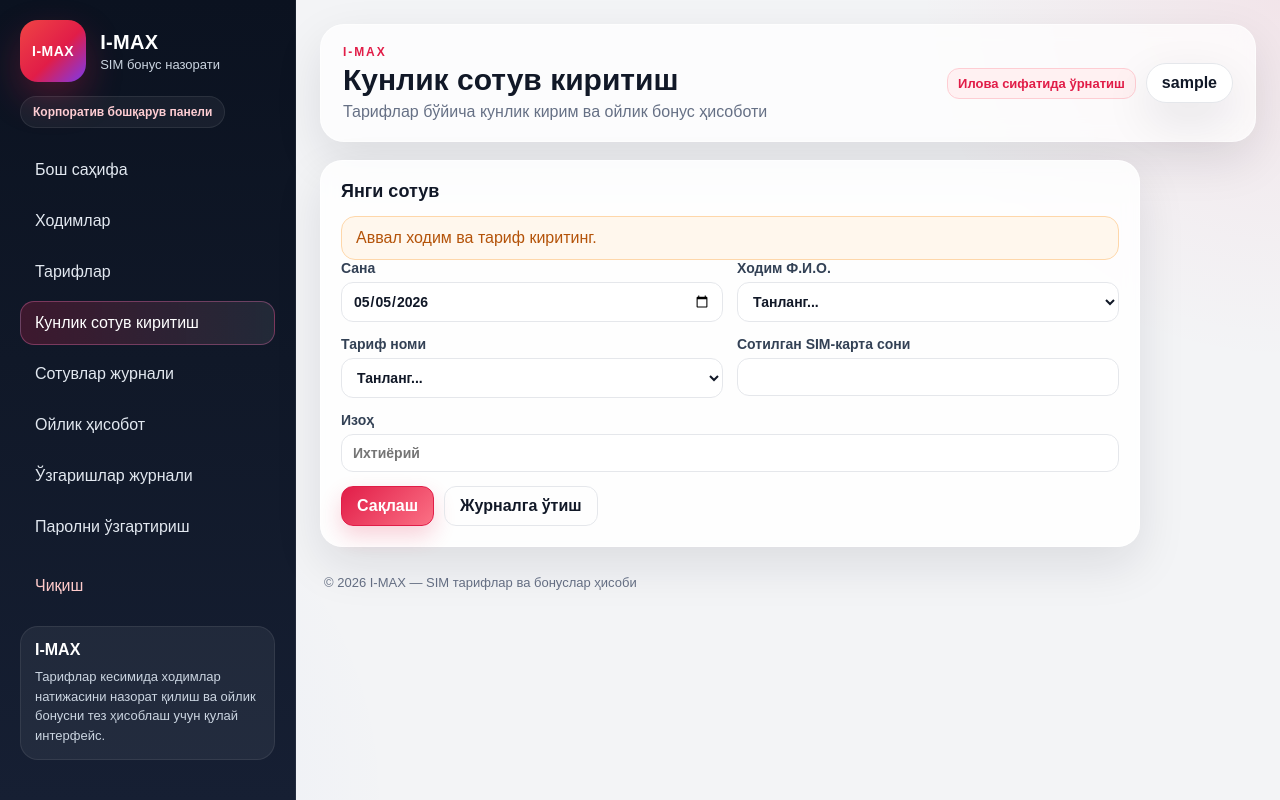
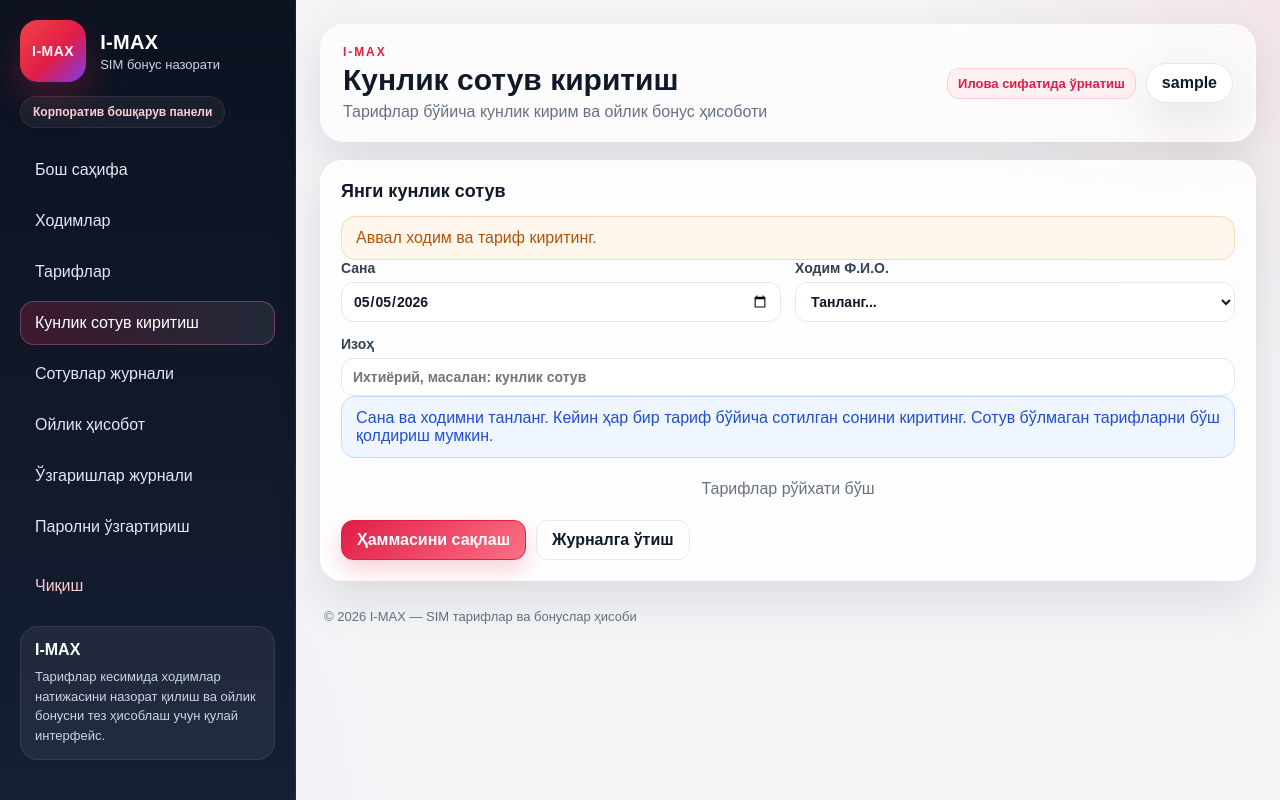
Before and after one commit to botir6-blip/gsm, a Flask app: page /sales/new in a window 1280 px wide. Run offline with Flask 3, Linux system fonts and the light colour scheme; the visitor is signed in with stand-in values (Sample User, id 1); some libraries are stand-ins or nearby versions.

Commit message:
Add files via upload

```diff
--- a/templates/sale_form.html
+++ b/templates/sale_form.html
@@ -2,11 +2,13 @@
 {% block title %}{% if sale %}Сотувни ўзгартириш{% else %}Кунлик сотув киритиш{% endif %}{% endblock %}
 {% block header %}{% if sale %}Сотувни ўзгартириш{% else %}Кунлик сотув киритиш{% endif %}{% endblock %}
 {% block content %}
-<section class="panel narrow">
-    <div class="panel-title">{% if sale %}Маълумотни таҳрирлаш{% else %}Янги сотув{% endif %}</div>
+<section class="panel {% if sale %}narrow{% else %}daily-sale-panel{% endif %}">
+    <div class="panel-title">{% if sale %}Маълумотни таҳрирлаш{% else %}Янги кунлик сотув{% endif %}</div>
     {% if not employees or not tariffs %}
         <div class="alert warning">Аввал ходим ва тариф киритинг.</div>
     {% endif %}
+
+    {% if sale %}
     <form method="post" class="form-grid">
         <label>Сана
             <input type="date" name="sale_date" value="{{ sale.sale_date if sale else today }}" required>
@@ -33,15 +35,58 @@
         <label class="span-2">Изоҳ
             <input type="text" name="comment" value="{{ sale.comment if sale and sale.comment else '' }}" placeholder="Ихтиёрий">
         </label>
-        {% if sale %}
         <label class="span-2">Ўзгартириш сабаби <span class="required">*</span>
             <input type="text" name="reason" required placeholder="Масалан: сотув сони нотўғри киритилган">
         </label>
-        {% endif %}
         <div class="actions span-2">
             <button type="submit" class="btn primary">Сақлаш</button>
             <a href="{{ url_for('sales_journal') }}" class="btn ghost">Журналга ўтиш</a>
         </div>
     </form>
+    {% else %}
+    <form method="post" class="daily-sale-form">
+        <div class="form-grid daily-head-grid">
+            <label>Сана
+                <input type="date" name="sale_date" value="{{ today }}" required>
+            </label>
+            <label>Ходим Ф.И.О.
+                <select name="employee_id" required>
+                    <option value="">Танланг...</option>
+                    {% for emp in employees %}
+                        <option value="{{ emp.id }}" {% if selected_employee_id and selected_employee_id == emp.id %}selected{% endif %}>{{ emp.full_name }}</option>
+                    {% endfor %}
+                </select>
+            </label>
+            <label class="span-2">Изоҳ
+                <input type="text" name="comment" placeholder="Ихтиёрий, масалан: кунлик сотув">
+            </label>
+        </div>
+
+        <div class="alert info daily-hint">
+            Сана ва ходимни танланг. Кейин ҳар бир тариф бўйича сотилган сонини киритинг. Сотув бўлмаган тарифларни бўш қолдириш мумкин.
+        </div>
+
+        <div class="tariff-entry-list">
+            {% for tariff in tariffs %}
+            <div class="tariff-entry-row">
+                <div class="tariff-entry-info">
+                    <div class="tariff-entry-name">{{ tariff.name|tariff_name }}</div>
+                    <div class="tariff-entry-bonus">1 дона бонус: {{ tariff.bonus_per_item|money }} сўм</div>
+                </div>
+                <label class="tariff-entry-qty">Сони
+                    <input type="number" name="quantity_{{ tariff.id }}" min="0" step="1" inputmode="numeric" placeholder="0">
+                </label>
+            </div>
+            {% else %}
+            <div class="empty">Тарифлар рўйхати бўш</div>
+            {% endfor %}
+        </div>
+
+        <div class="actions daily-actions">
+            <button type="submit" class="btn primary">Ҳаммасини сақлаш</button>
+            <a href="{{ url_for('sales_journal') }}" class="btn ghost">Журналга ўтиш</a>
+        </div>
+    </form>
+    {% endif %}
 </section>
 {% endblock %}
```
